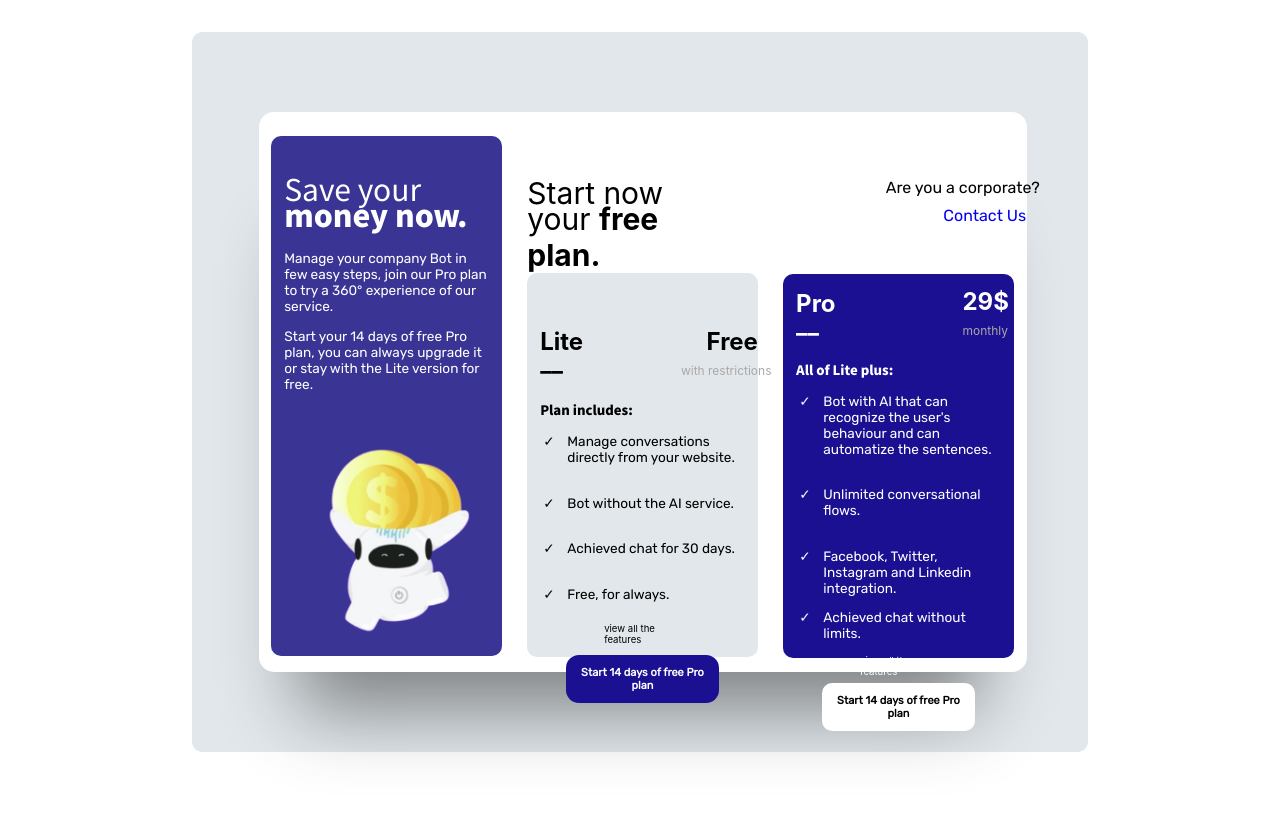
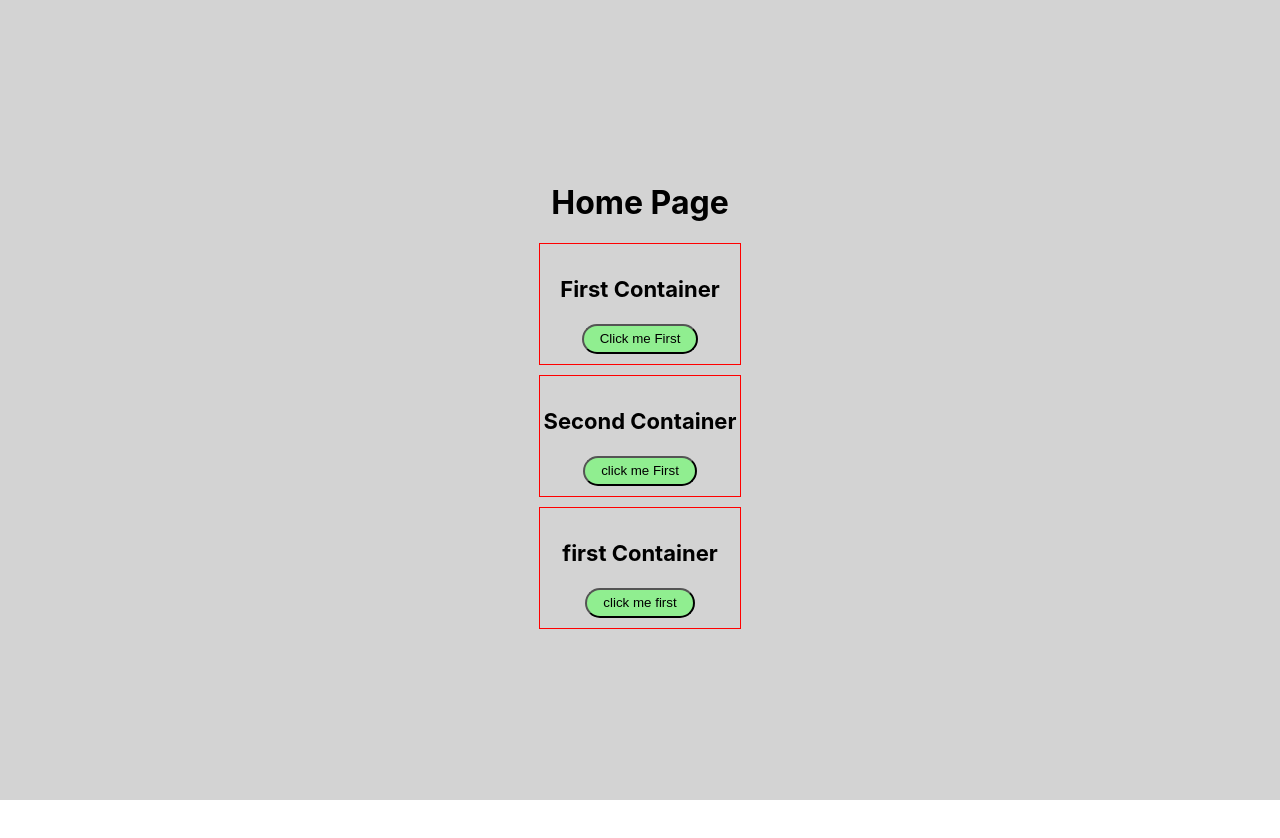
Before and after one commit to Vibhav-Awasthi/ReactTraining, a React (Create React App) app: page / in a window 1280 px wide. Shown: the top 838 px of the page. After the commit the page ends 800 px from the top, so only its background shows below. Built offline with nearby package versions, Linux system fonts and the light colour scheme.

Commit message:
component/reusableBox added

```diff
--- a/src/App.js
+++ b/src/App.js
@@ -1,10 +1,10 @@
 import React from "react";
-import Assignment1 from "./module/Assignment1";
+import Home from "./module/Home";
 class App extends React.Component {
   render() {
     return (
-      <div className={"asssignment1Container"}>
-        <Assignment1/>
+      <div className={"HomeContainer"}>
+        <Home/>
       </div>
     );
   }
--- a/src/module/Assignment1/index.css
+++ b/src/module/Assignment1/index.css
@@ -238,7 +238,7 @@
   position: relative;
   bottom: 22vh;
   height: 2vh;
-  left: 14vw;
+  left: 15vw;
 }
 
 #Monthly {
@@ -246,7 +246,7 @@
   font-size: 12px;
   bottom: 22vh;
   height: 2vh;
-  left: 14vw;
+  left: 15vw;
   color: rgb(170, 168, 168);
 }
 
--- a/src/module/Home/index.css
+++ b/src/module/Home/index.css
@@ -1,8 +1,39 @@
-.homeContainer{
+.homeContainer {
     width: 100vw;
     height: 100vh;
+    display: flex;
+    align-items: center;
+    flex-direction: column;
+    justify-content: center;
+    background-color: lightgray;
+  }
 
-}
-.h1tag{
-    color: red;
-}
+  .itemContainer {
+    width: 200px;
+    height: 120px;
+    display: flex;
+    margin-bottom: 10px;
+    align-items: center;
+    flex-direction: column;
+    justify-content: center;
+    border: 1px solid red;
+  }
+
+  .itemContainer h3 {
+    color: #000;
+    font-size: 22px;
+    font-weight: bold;
+  }
+
+  .itemContainer button {
+    width: auto;
+    height: 30px;
+    cursor: pointer;
+    padding: 0px 16px;
+    border-radius: 15px;
+    background-color: lightgreen;
+  }
+
+  .redClrTxt {
+    color: red !important;
+  }
--- a/src/module/Home/index.js
+++ b/src/module/Home/index.js
@@ -1,14 +1,26 @@
-import React, {Component} from 'react';
-import './index.css'
-class Home extends Component{
-    render(){
-        return(
-            <div>
-                <h1 className={"h1tag"}>{"Hello from Home"}</h1>
-                <h2 id={"h2tag"}>{"Hello from Home"}</h2>
-            </div>
-        );
-    }
+import React, { Component } from "react";
+import "./index.css";
+
+class Home extends Component {
+  renderBox(title, buttonTitle){
+    return(
+      <div className={"itemContainer"}>
+          <h3>{title}</h3>
+          <button>{buttonTitle}</button>
+        </div>
+    );
+  }
+  render() {
+    return (
+      <div className={"homeContainer"}>
+        <h1>{"Home Page"}</h1>
+        {this.renderBox("First Container", "Click me First")}
+        {this.renderBox("Second Container",'click me First')}
+        {this.renderBox('first Container','click me first')}
+      </div>
+    );
+  }
 }
+
 export default Home;
 //export Home; for exporting more than one thing
```
Also changed, not shown: src/components/reusableBox/index.js (added, +13 -0 lines).
